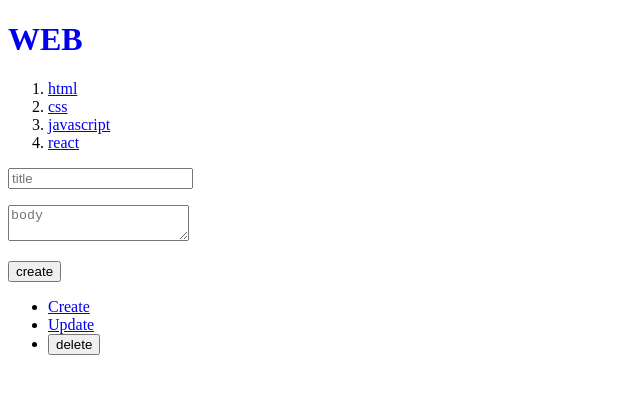
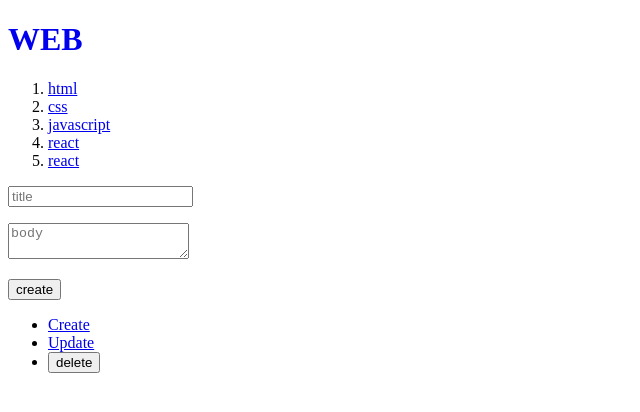
Before and after one commit to seonyeong719/NextJS, a Next.js app in the folder nextapp/: page /create in a window 1280 px wide. Shown: the top 412 px of the page, without its empty margins (0-640 px from the left). Built offline with nearby package versions, Linux system fonts and the light colour scheme; data requests are answered from the project's data file.

Commit message:
:sparkles: Feat: cache

```diff
--- a/nextapp/db.json
+++ b/nextapp/db.json
@@ -19,6 +19,11 @@
       "title": "react",
       "body": "react is ...",
       "id": 4
+    },
+    {
+      "title": "react",
+      "body": "react is ...",
+      "id": 5
     }
   ],
   "posts": [
--- a/nextapp/src/app/create/page.js
+++ b/nextapp/src/app/create/page.js
@@ -21,6 +21,7 @@
           .then((result) => {
             console.log(result);
             const lastid = result.id;
+            router.refresh();
             router.push(`/read/${lastid}`);
           });
       }}
--- a/nextapp/src/app/layout.js
+++ b/nextapp/src/app/layout.js
@@ -7,7 +7,9 @@
 };
 
 export default async function RootLayout({ children }) {
-  const resp = await fetch("http://localhost:9999/topics");
+  const resp = await fetch("http://localhost:9999/topics", { cache: "no-store" });
+  // { next: { revalidate: 10 } } === revalidate -> 10초 동안만 캐시를 유지하겠다 라는 뜻
+  // { cache: 'no-store'} === 캐시, 저장하지 않는다 라는 뜻.
   const topics = await resp.json();
 
   return (
```
